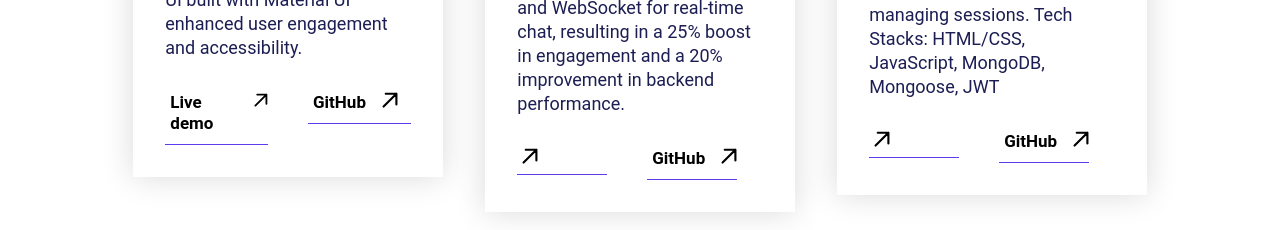
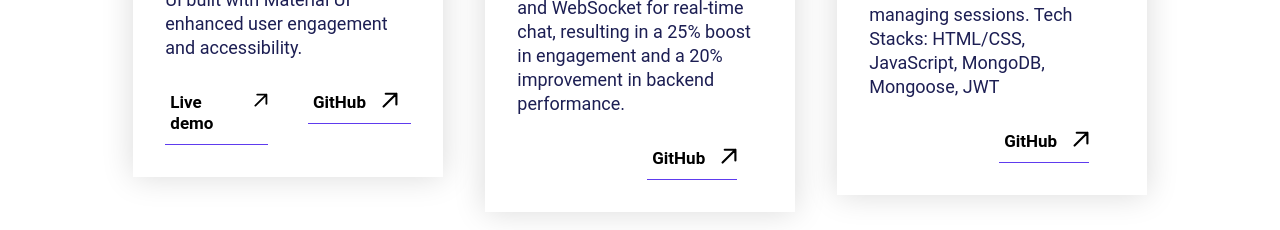
Before and after one commit to daniel08424/portfolio_frontend, a React (Create React App) app: page / in a window 1280 px wide. Shown: the part 3020-3250 px from the top of the page. Built offline with nearby package versions, Linux system fonts and the light colour scheme; the HTML template or start-up script is replaced by a standard one.

Commit message:
Update MyPortfolio.jsx

```diff
--- a/src/Pages/Home/MyPortfolio.jsx
+++ b/src/Pages/Home/MyPortfolio.jsx
@@ -46,7 +46,8 @@ export default function MyPortfolio() {
               </div>
               <div style={{display:"grid",gridTemplateColumns:"Repeat(2,1fr)", gap:"40px"}}>
                 <a href={item.link2} style={{textDecoration:"none"}}>
-                  <p className="text-sm portfolio--link" style={{paddingLeft:"5px",fontSize:"17px"}}>
+                  {item.link1 && (
+  <p className="text-sm portfolio--link" style={{ paddingLeft: "5px", fontSize: "17px" }}>
     {item.link1}
     <svg
       xmlns="http://www.w3.org/2000/svg"
@@ -58,12 +59,14 @@ export default function MyPortfolio() {
       <path
         d="M4.66667 1.66675H18V15.0001M18 1.66675L2 17.6667L18 1.66675Z"
         stroke="currentColor"
-                        stroke-width="2.66667"
-                        stroke-linecap="round"
-                        stroke-linejoin="round"
+        strokeWidth="2.66667"
+        strokeLinecap="round"
+        strokeLinejoin="round"
       />
     </svg>
   </p>
+)}
+
                 </a>
 
                 <a href={item.link4} style={{textDecoration:"none"}}>
```
Lines whose indentation alone changed are shown as unchanged.
